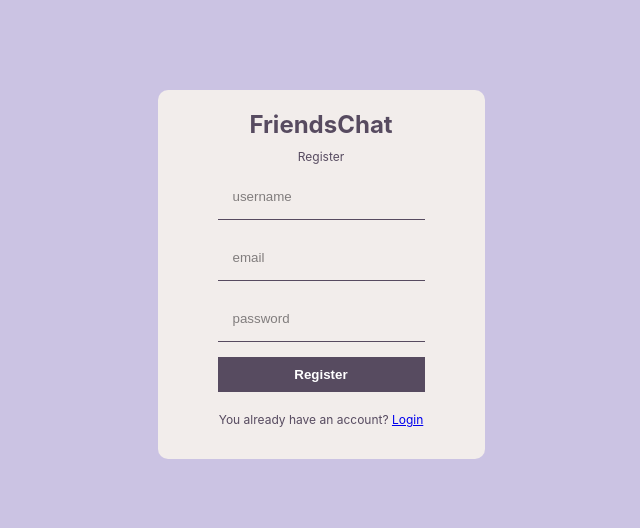
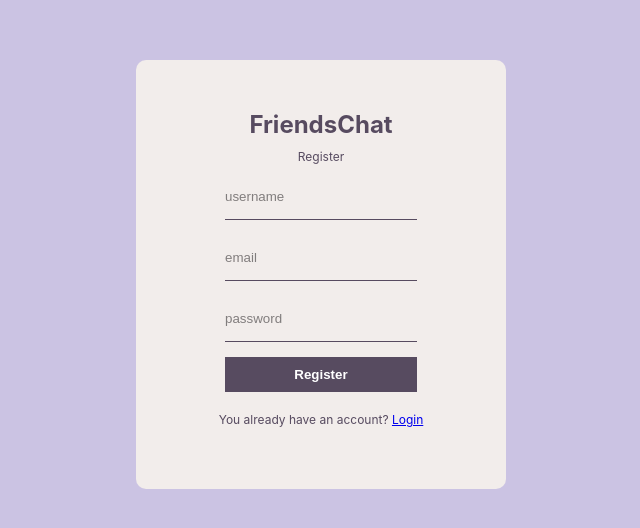
Before and after one commit to susan2099/FriendsChat, a React (Create React App) app: page / in a window 1280 px wide. Shown: the part 126-654 px from the top of the page, without its empty margins (319-959 px from the left). Built offline with nearby package versions, Linux system fonts and the light colour scheme.

Commit message:
changed padding size of wrapper

```diff
--- a/src/style.scss
+++ b/src/style.scss
@@ -7,7 +7,7 @@
 
     .formWrapper{
         background-color: #F2EDEB;
-        padding:20px 60px;
+        padding:50px 83px;
         border-radius: 10px;
         display: flex;
         flex-direction: column;
@@ -32,12 +32,15 @@
 
             input{
                 padding: 15px;
+                padding-left: 0;
                 border:none;
                 border-bottom: 1px solid #574B60;
                 background-color:#F2EDEB;
                 outline: none;
                 &::placeholder{
                     color:rgb(129, 125, 125);
+                    position: absolute;
+                    left:0px;
                 }
                 &:focus::placeholder {
                     color: transparent;
```
